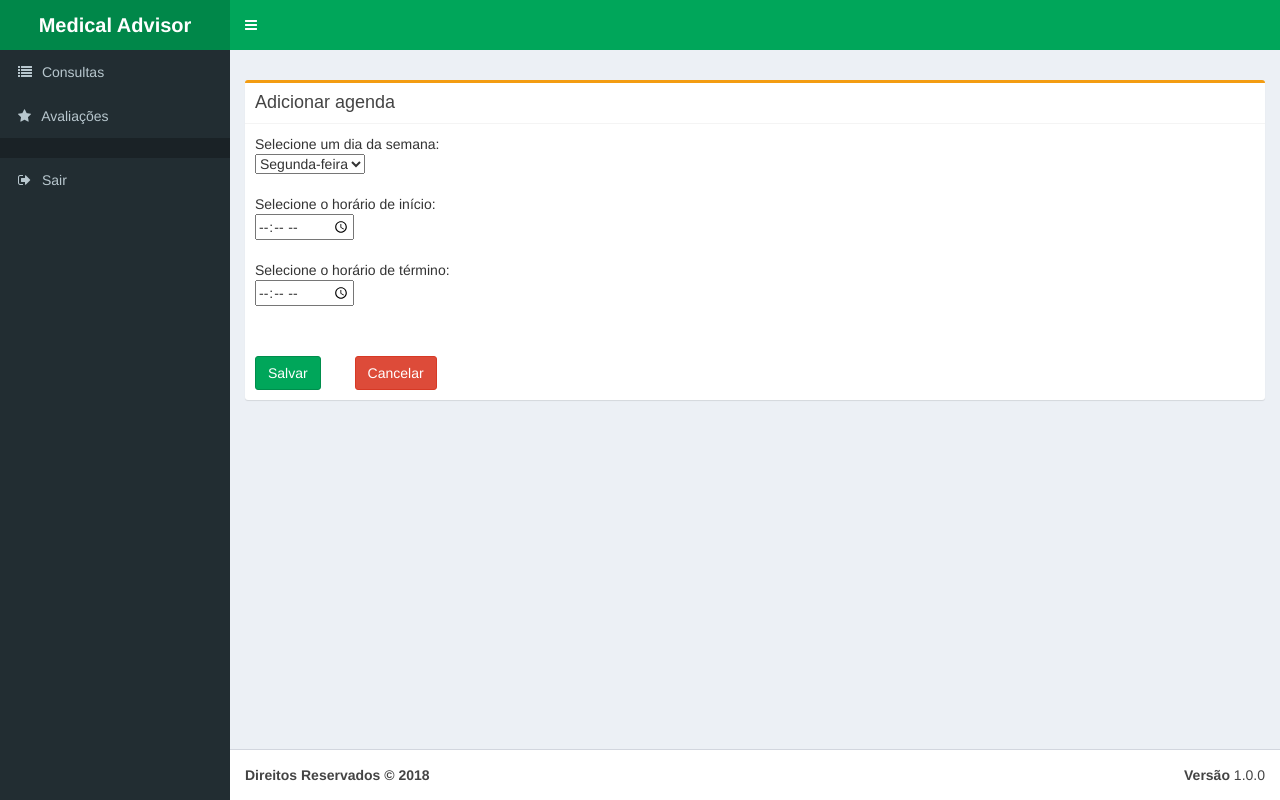
After one commit to btrevizan/medical_adviser, a Django app: page /dash/doctor/schedule/create in a window 1280 px wide. The commit adds this page. Run offline with Django 3.2, Linux system fonts and the light colour scheme; a user stored in the database is signed in; tables that the repository leaves empty hold one stand-in row (values such as "Sample post"); some libraries are stand-ins or nearby versions; some web fonts are replaced.

Commit message:
Trocado modal por form.

```diff
--- /dev/null
+++ b/dash/templates/dash/doctor_create_schedule.html
@@ -0,0 +1,19 @@
+{% extends "dash/base.html" %}
+{% load extras %}
+
+{% block content %}
+    <div class="row">
+
+        <div class="col-xs-12">
+            <div class="box box-warning">
+                <div class="box-header with-border">
+                    <h3 class="box-title">Adicionar agenda</h3>
+                </div>
+                <div class="box-body">
+                    {% include "dash/forms/doctor_schedule_form.html" %}
+                </div>
+            </div>
+        </div>
+
+    </div>
+{% endblock content %}
--- /dev/null
+++ b/dash/templates/dash/forms/doctor_schedule_form.html
@@ -0,0 +1,47 @@
+<div class="row">
+    <div class="col-xs-12">
+        {% for error in errors %}
+            <div class="alert alert-danger">{{ error }}</div>
+        {% endfor %}
+        <form method="post" action="{% url 'doctor-add-schedule' %}" style="display: inline" >
+            {% csrf_token %}
+
+        <table>
+            <tr>
+                <td>Selecione um dia da semana:</td>
+            </tr>
+            <tr>
+                <td>
+                    <select name="day_select">
+                        {% for k, v in all_days.items %}
+                            <option value="{{ k }}">{{ v }}</option>
+                        {% endfor %}
+                    </select>
+                </td>
+            </tr>
+            <tr>
+                <td><br>Selecione o horário de início:</td>
+            </tr>
+            <tr>
+                <td>
+                    <input type="time" name="start_time">
+                </td>
+            </tr>
+            <tr>
+            <td><br>Selecione o horário de término:</td>
+            </tr>
+            <tr>
+                <td>
+                    <input type="time" name="end_time">
+                </td>
+            </tr>
+
+        </table>
+                <button type="submit" class="btn btn-success" style="max-width:300px; margin-top:50px; margin-right:30px">Salvar</button>
+        </form>
+
+<form style="display: inline" action="{% url 'doctor-schedule' %}">
+                   <button type="submit" class="btn btn-danger" style="max-width:300px; margin-top:50px">Cancelar</button>
+ </form>
+    </div>
+</div>
--- a/dash/urls.py
+++ b/dash/urls.py
@@ -26,5 +26,6 @@ urlpatterns = [
 
     path('doctor/schedule', views.doctor.DoctorSchedule.as_view(), name='doctor-schedule'),
     path('doctor/schedule/add', views.doctor.DoctorScheduleAdd.as_view(), name='doctor-add-schedule'),
+    path('doctor/schedule/create', views.doctor.DoctorCreateSchedule.as_view(), name='doctor-create-schedule'),
     path('doctor/schedule/delete/<int:ds_id>/<int:ts_id>', views.doctor.DoctorScheduleDelete.as_view(), name='doctor-delete-schedule'),
 ]
--- a/dash/views/doctor/rating.py
+++ b/dash/views/doctor/rating.py
@@ -38,6 +38,7 @@ class Schedule:
         self.day = day
         self.times = []
 
+
 @method_decorator(doctor_required, name='dispatch')
 class DoctorSchedule(PermissionRequiredMixin, TemplateView):
     model = DaySchedule
@@ -63,6 +64,19 @@ class DoctorSchedule(PermissionRequiredMixin, TemplateView):
         return context
 
 
+@method_decorator(doctor_required, name='dispatch')
+class DoctorCreateSchedule(PermissionRequiredMixin, TemplateView):
+    model = DaySchedule
+    context_object_name = 'days_times'
+    template_name = 'dash/doctor_create_schedule.html'
+    permission_required = "dash.view_rating"
+
+    def get_context_data(self, **kwargs):
+        context = {}
+        context['is_doctor'] = True
+        context['all_days'] = {0: 'Segunda-feira', 1: 'Terça-feira', 2: 'Quarta-feira', 3: 'Quinta-feira', 4: 'Sexta-feira', 5: 'Sábado', 6: 'Domingo'}
+        return context
+
 
 @method_decorator(doctor_required, name='dispatch')
 class DoctorScheduleAdd(PermissionRequiredMixin, TemplateView):
@@ -71,13 +85,13 @@ class DoctorScheduleAdd(PermissionRequiredMixin, TemplateView):
     template_name = 'dash/doctor_schedule.html'
     permission_required = "dash.view_rating"
 
-    def get_context_data(self, **kwargs):
+    def post(self, request, *args, **kwargs):
         # Joao Pedro.
         days_times = []
 
-        day_add = self.request.GET['day_select']
-        start_time = self.request.GET['start_time']
-        end_time = self.request.GET['end_time']
+        day_add = self.request.POST['day_select']
+        start_time = self.request.POST['start_time']
+        end_time = self.request.POST['end_time']
 
         invalid = False
         if start_time == '' or end_time == '':
@@ -129,7 +143,7 @@ class DoctorScheduleAdd(PermissionRequiredMixin, TemplateView):
         context = {self.context_object_name: days_times}
         context['is_doctor'] = True
         context['all_days'] = {0: 'Segunda-feira', 1: 'Terça-feira', 2: 'Quarta-feira', 3: 'Quinta-feira', 4: 'Sexta-feira', 5: 'Sábado', 6: 'Domingo'}
-        return context
+        return HttpResponseRedirect("../schedule")
 
 
 @method_decorator(doctor_required, name='dispatch')
```
Also changed, not shown: dash/templates/dash/lists/doctor_schedule_list.html (+1 -51 lines), medical_advisor/settings.py (line endings or trailing spaces).
